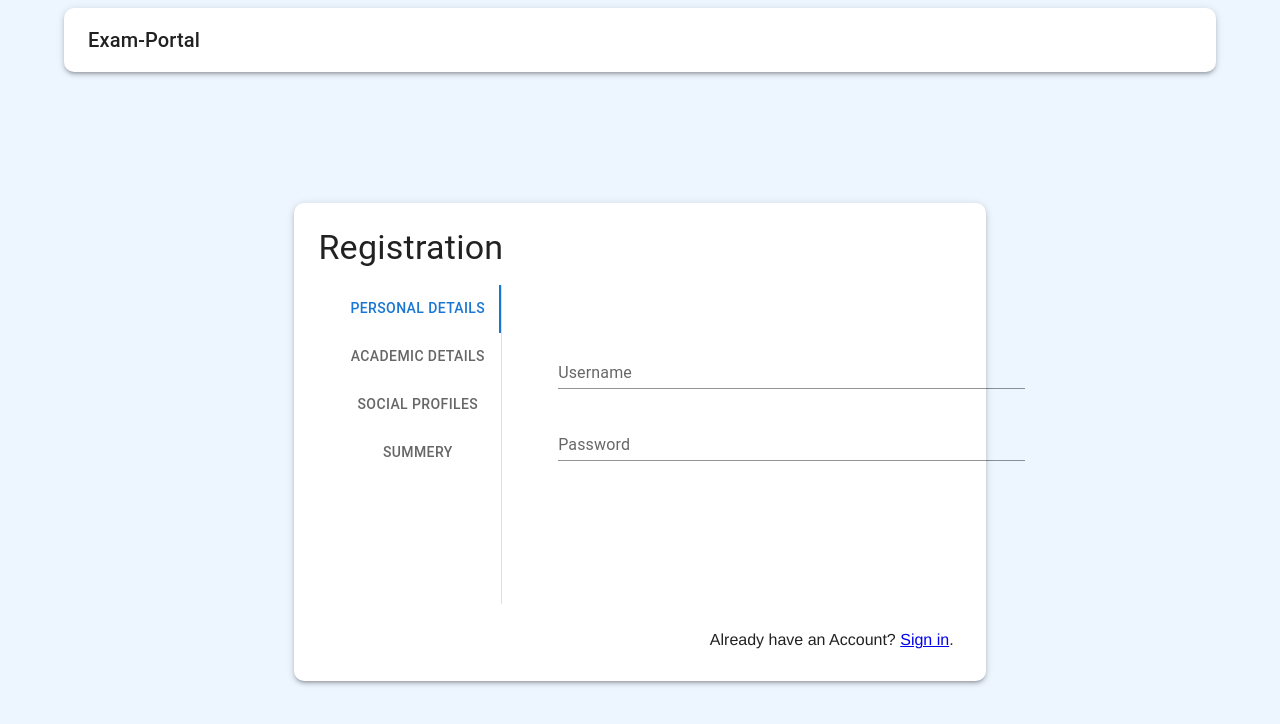
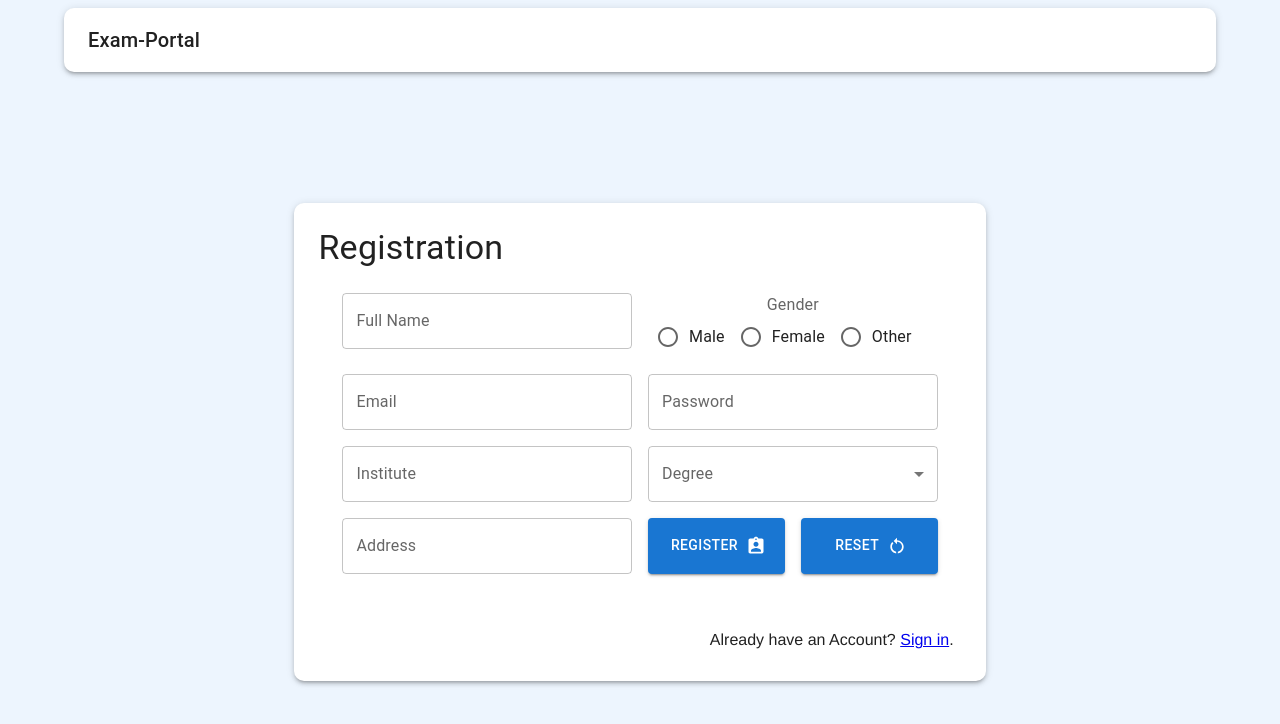
Before and after one commit to shubham225/exam-system-frontend, a React (Create React App) app: page /register in a window 1280 px wide. Shown: the top 724 px of the page. Built offline with nearby package versions, Linux system fonts and the light colour scheme.

Commit message:
UI for Login and Registration Complete

```diff
--- a/src/Components/NavigationBar/NavigationBar.jsx
+++ b/src/Components/NavigationBar/NavigationBar.jsx
@@ -33,6 +33,7 @@ const NavigationBar = () => {
                     <Typography variant="h6" component="div" onClick={() => {navigateTo('/');}}>
                         Exam-Portal
                     </Typography>
+
                     <Typography variant="h6" component="div" sx={{ flexGrow: 1 }}>
 
                     </Typography>
--- a/src/Components/Register/Register.jsx
+++ b/src/Components/Register/Register.jsx
@@ -1,28 +1,12 @@
 import React from 'react'
-import AuthContext from "../../Context/AuthContext/AuthContext";
-import request, { setAuthToken } from "../../Utils/AxiosHelper";
-import { useNavigate, Link as RouterLink } from 'react-router-dom';
+import { Link as RouterLink } from 'react-router-dom';
 
 import {Box,
         Paper,
-        Stack,
-        Button,
-        TextField,
         Typography} from '@mui/material';
 import RegisterationForm from '../RegistrationForm/RegistrationForm';
 
 function Register() {
-    const [username, setUsername] = React.useState('');
-    const [password, setPassowrd] = React.useState('');
-
-    const {setAuth} = React.useContext(AuthContext);
-
-    const navigateTo = useNavigate();
-
-    const handleRegister = (e) => {
-        e.preventDefault();
-        console.log("In Register")
-    }
 
     return (
         <Box
@@ -64,9 +48,7 @@ function Register() {
                     </Box>
                     <Box
                         sx={{
-                            flexGrow : 1,
-                            display: 'flex',
-                            flexDirection: 'row',
+                            flexGrow : 1
                         }}
                     >
                         <RegisterationForm />
@@ -89,23 +71,3 @@ function Register() {
 
 
 export default Register;
-
-{/* <div className="login-container">
-            <div className="form-container">
-                <form onSubmit={handleRegister} >
-                    <h1>Register</h1>
-                    <label for="email">Email or phone number</label>
-                    <input type="text" id="email" name="email"
-                        value={username}
-                        onChange={(e) => setUsername(e.target.value)} required />
-
-                    <label for="password">Password</label>
-                    <input type="password" id="password" name="password"
-                        value={password}
-                        onChange={(e) => setPassowrd(e.target.value)} required />
-				    <input type="submit" value="Sign In" />
-                </form>
-                <p className="signup-link">Don't have an Account? <Link to={"/home"}>Register now</Link>.</p>
-                <p className="help-link">Forgot your email or password? <a href="/home">Click here</a>.</p>
-            </div>
-        </div> */}
--- a/src/Components/RegistrationForm/AcademicDetails/AcademicDetails.jsx
+++ /dev/null
@@ -1,42 +0,0 @@
-import React from 'react'
-
-import {Box,
-        Stack,
-        Grid,
-        Button,
-        TextField,
-        Typography} from '@mui/material';
-
-function AcademicDetails() {
-
-    return (
-        <Box component='form' noValidate sx={{width:'100%'}}>
-            <Stack spacing={3}
-                padding={4}
-                sx={{
-                    display: 'flex',
-                }}
-            >
-                <TextField
-                    id="standard-search"
-                    label="Username"
-                    type="search"
-                    variant="standard"
-                />
-                <TextField
-                    id="standard-password-input"
-                    label="Password"
-                    type="password"
-                    autoComplete="current-password"
-                    variant="standard"
-                />
-                <Button variant="contained" type='submit'>
-                    Sign In
-                </Button>
-            </Stack>
-        </Box>
-      );
-}
-
-
-export default AcademicDetails;
--- a/src/Components/RegistrationForm/AcademicDetails/index.js
+++ /dev/null
@@ -1 +0,0 @@
-export {default} from './AcademicDetails.jsx'
--- a/src/Components/RegistrationForm/PersonalDetails/PersonalDetails.jsx
+++ /dev/null
@@ -1,39 +0,0 @@
-import React from 'react'
-
-import {Box,
-        Stack,
-        Grid,
-        Button,
-        TextField,
-        Typography} from '@mui/material';
-
-function PersonalDetails() {
-
-    return (
-        <Box component='form' noValidate sx={{width:'100%'}}>
-            <Stack spacing={3}
-                padding={4}
-                sx={{
-                    display: 'flex',
-                }}
-            >
-                <TextField
-                    id="standard-search"
-                    label="Username"
-                    type="search"
-                    variant="standard"
-                />
-                <TextField
-                    id="standard-password-input"
-                    label="Password"
-                    type="password"
-                    autoComplete="current-password"
-                    variant="standard"
-                />
-            </Stack>
-        </Box>
-      );
-}
-
-
-export default PersonalDetails;
--- a/src/Components/RegistrationForm/PersonalDetails/index.js
+++ /dev/null
@@ -1 +0,0 @@
-export {default} from './PersonalDetails.jsx'
--- a/src/Components/RegistrationForm/ProfileSummery/index.js
+++ /dev/null
@@ -1 +0,0 @@
-export {default} from './ProfileSummery.jsx'
--- a/src/Components/RegistrationForm/RegistrationForm.jsx
+++ b/src/Components/RegistrationForm/RegistrationForm.jsx
@@ -1,165 +1,123 @@
 import React from "react";
-
-import AcademicDetails from './AcademicDetails';
-import PersonalDetails from './PersonalDetails';
-import ProfileSummery from './ProfileSummery';
-import SocialProfiles from './SocialProfiles';
 
 import {Box,
         Grid,
-        FormGroup,
+        InputLabel,
+        FormControl,
+        FormLabel,
+        FormControlLabel,
+        RadioGroup,
+        Radio,
         Select,
         MenuItem,
         Button,
-        TextField,
-        Typography} from '@mui/material';
+        TextField} from '@mui/material';
+import AssignmentIndIcon from '@mui/icons-material/AssignmentInd';
+import RestartAltIcon from '@mui/icons-material/RestartAlt';
 
-import PropTypes from 'prop-types';
-import Tabs from '@mui/material/Tabs';
-import Tab from '@mui/material/Tab';
-
-function TabPanel(props) {
-    const { children, value, index, ...other } = props;
-
-    return (
-        <Box
-            role="tabpanel"
-            hidden={value !== index}
-            id={`vertical-tabpanel-${index}`}
-            aria-labelledby={`vertical-tab-${index}`}
-            {...other}
-        >
-        {value === index && (
-            <Box sx={{
-                p: 3,
-                width: '160%' /* Temporary fix this will cause issue if window is resized */
-            }}>
-                {children}
-            </Box>
-        )}
-        </Box>
-    );
-}
-
-TabPanel.propTypes = {
-    children: PropTypes.node,
-    index: PropTypes.number.isRequired,
-    value: PropTypes.number.isRequired,
-};
-
-function a11yProps(index) {
-    return {
-        id: `vertical-tab-${index}`,
-        'aria-controls': `vertical-tabpanel-${index}`,
-    };
-}
+/* TODO: Only form UI is created Logic is still remaining, Component is not responsive when window size change every thing messup */
 
 const RegisterationForm = (props) => {
-    const {
-        username,
-        password,
-        setUsername,
-        setPassword,
-    } = props;
-
-    const [value, setValue] = React.useState(0);
-
-    const handleChange = (event, newValue) => {
-        setValue(newValue);
-    };
 
     return (
         <>
-        <Box
-            sx={{ flexGrow: 1, bgcolor: 'background.paper', display: 'flex', height: '90%', p: 2 }}
-            >
-            <Tabs
-                orientation="vertical"
-                value={value}
-                onChange={handleChange}
-                aria-label="Vertical tabs example"
-                sx={{ borderRight: 1, borderColor: 'divider'}}
-            >
-                <Tab label="Personal Details" {...a11yProps(0)} />
-                <Tab label="Academic Details" {...a11yProps(1)} />
-                <Tab label="Social Profiles" {...a11yProps(2)} />
-                <Tab label="Summery" {...a11yProps(3)} />
-            </Tabs>
-            <TabPanel value={value} index={0}>
-                <PersonalDetails />
-            </TabPanel>
-            <TabPanel value={value} index={1}>
-                <AcademicDetails />
-            </TabPanel>
-            <TabPanel value={value} index={2}>
-                <SocialProfiles />
-            </TabPanel>
-            <TabPanel value={value} index={3}>
-                <ProfileSummery />
-            </TabPanel>
-            </Box>
-            {/* <Box
-                sx={{
-                    height: '100%',
-                    width: '40%',
-                    display: 'flex',
-                    bgcolor: 'lightblue'
-                }}
-            >
-                <Typography variant='h4' padding={1}>
-                    Personal Details
-                </Typography>
-            </Box>
             <Box component='form' noValidate sx={{m: 3}}>
                 <Grid container spacing={2}>
-                    <Grid item xs={12} sm={4}>
+                    <Grid item xs={12} sm={6}>
                         <TextField
-                            label="First Name"
-                            type="search"
+                            label="Full Name"
+                            type="input"
                             variant="outlined"
+                            fullWidth
                         />
                     </Grid>
-                    <Grid item xs={12} sm={4}>
+                    <Grid item xs={12} sm={6}>
+                        <FormControl>
+                            <FormLabel id="row-radio-buttons-group-label">Gender</FormLabel>
+                            <RadioGroup
+                                row
+                                aria-labelledby="row-radio-buttons-group-label"
+                                name="row-radio-buttons-group"
+                            >
+                                <FormControlLabel value="male" control={<Radio />} label="Male" />
+                                <FormControlLabel value="female" control={<Radio />} label="Female" />
+                                <FormControlLabel value="other" control={<Radio />} label="Other" />
+                            </RadioGroup>
+                        </FormControl>
+                    </Grid>
+                    <Grid item xs={12} sm={6}>
                         <TextField
-                            label="Middle Name"
-                            type="search"
+                            label="Email"
+                            type="input"
                             variant="outlined"
+                            fullWidth
                         />
                     </Grid>
-                    <Grid item xs={12} sm={4}>
-                        <TextField
-                            label="Last Name"
-                            type="search"
-                            variant="outlined"
-                        />
-                    </Grid>
-                    <Grid item xs={8}>
-                        <TextField
-                            label="Username"
-                            type="search"
-                            variant="outlined"
-                        />
-                    </Grid>
-                    <Grid item xs={4}>
-                    <Select
-                        labelId="demo-simple-select-label"
-                        id="demo-simple-select"
-                        label="Age"
-                        >
-                        <MenuItem value={10}>Ten</MenuItem>
-                        <MenuItem value={20}>Twenty</MenuItem>
-                        <MenuItem value={30}>Thirty</MenuItem>
-                        </Select>
-                    </Grid>
-                    <Grid item xs={12}>
+                    <Grid item xs={12} sm={6}>
                         <TextField
                             label="Password"
                             type="password"
                             variant="outlined"
+                            fullWidth
                         />
                     </Grid>
+                    <Grid item xs={12} sm={6}>
+                        <TextField
+                            label="Institute"
+                            type="input"
+                            variant="outlined"
+                            fullWidth
+                        />
+                    </Grid>
+                    <Grid item xs={12} sm={6}>
+                        <FormControl fullWidth>
+                            <InputLabel id="simple-select-label">Degree</InputLabel>
+                            <Select
+                                labelId="simple-select-label"
+                                id="simple-select"
+                                label="Age"
+                                // onChange={handleChange}
+                            >
+                                <MenuItem value={10}>B.E.</MenuItem>
+                                <MenuItem value={20}>B.Tech.</MenuItem>
+                                <MenuItem value={30}>MCA</MenuItem>
+                            </Select>
+                        </FormControl>
+                    </Grid>
+                    <Grid item xs={12} sm={6}>
+                        <TextField
+                            label="Address"
+                            type="search"
+                            variant="outlined"
+                            fullWidth
+                        />
+                    </Grid>
+                    <Grid item xs={12} sm={3}>
+                        <Button
+                            fullWidth
+                            variant="contained"
+                            sx={{
+                                height: '100%'
+                            }}
+                            endIcon={<AssignmentIndIcon />}
+                        >
+                            Register
+                        </Button>
+                    </Grid>
+                    <Grid item xs={12} sm={3}>
+                        <Button
+                            fullWidth
+                            variant="contained"
+                            sx={{
+                                height: '100%'
+                            }}
+                            endIcon={<RestartAltIcon />}
+                        >
+                            Reset
+                        </Button>
+                    </Grid>
                 </Grid>
-            </Box> */}
+            </Box>
         </>
     )
 }
--- a/src/Components/RegistrationForm/SocialProfiles/SocialProfiles.jsx
+++ /dev/null
@@ -1,42 +0,0 @@
-import React from 'react'
-
-import {Box,
-        Stack,
-        Grid,
-        Button,
-        TextField,
-        Typography} from '@mui/material';
-
-function SocialProfiles() {
-
-    return (
-        <Box component='form' noValidate sx={{width:'100%'}}>
-            <Stack spacing={3}
-                padding={4}
-                sx={{
-                    display: 'flex',
-                }}
-            >
-                <TextField
-                    id="standard-search"
-                    label="Username"
-                    type="search"
-                    variant="standard"
-                />
-                <TextField
-                    id="standard-password-input"
-                    label="Password"
-                    type="password"
-                    autoComplete="current-password"
-                    variant="standard"
-                />
-                <Button variant="contained" type='submit'>
-                    Sign In
-                </Button>
-            </Stack>
-        </Box>
-      );
-}
-
-
-export default SocialProfiles;
--- a/src/Components/RegistrationForm/SocialProfiles/index.js
+++ /dev/null
@@ -1 +0,0 @@
-export {default} from './SocialProfiles.jsx'
```
Also changed, not shown: src/Components/RegistrationForm/ProfileSummery/ProfileSummery.jsx (deleted, +0 -26 lines), src/Routes/Root/Root.jsx (+1 -7 lines). Lines whose indentation alone changed are shown as unchanged.
